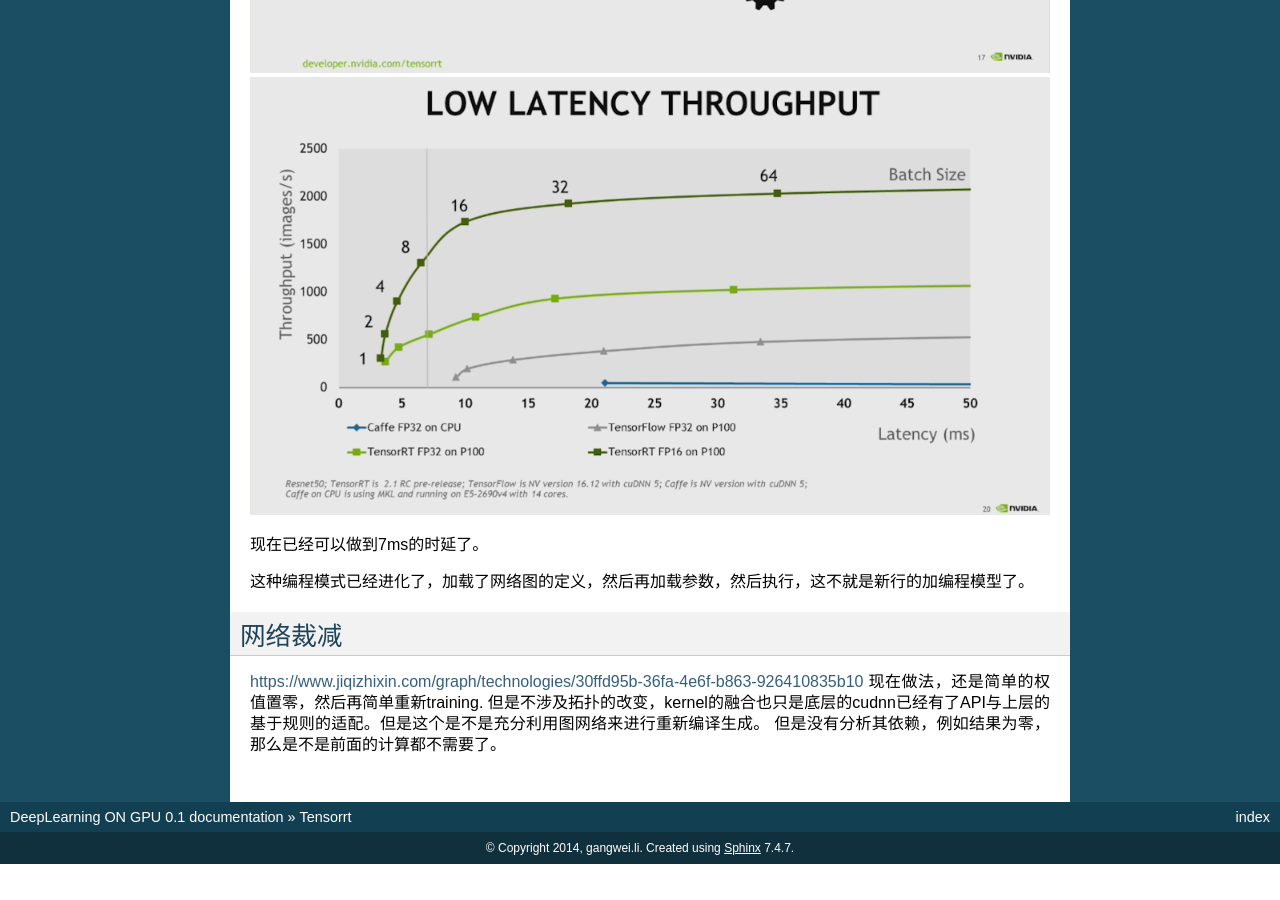
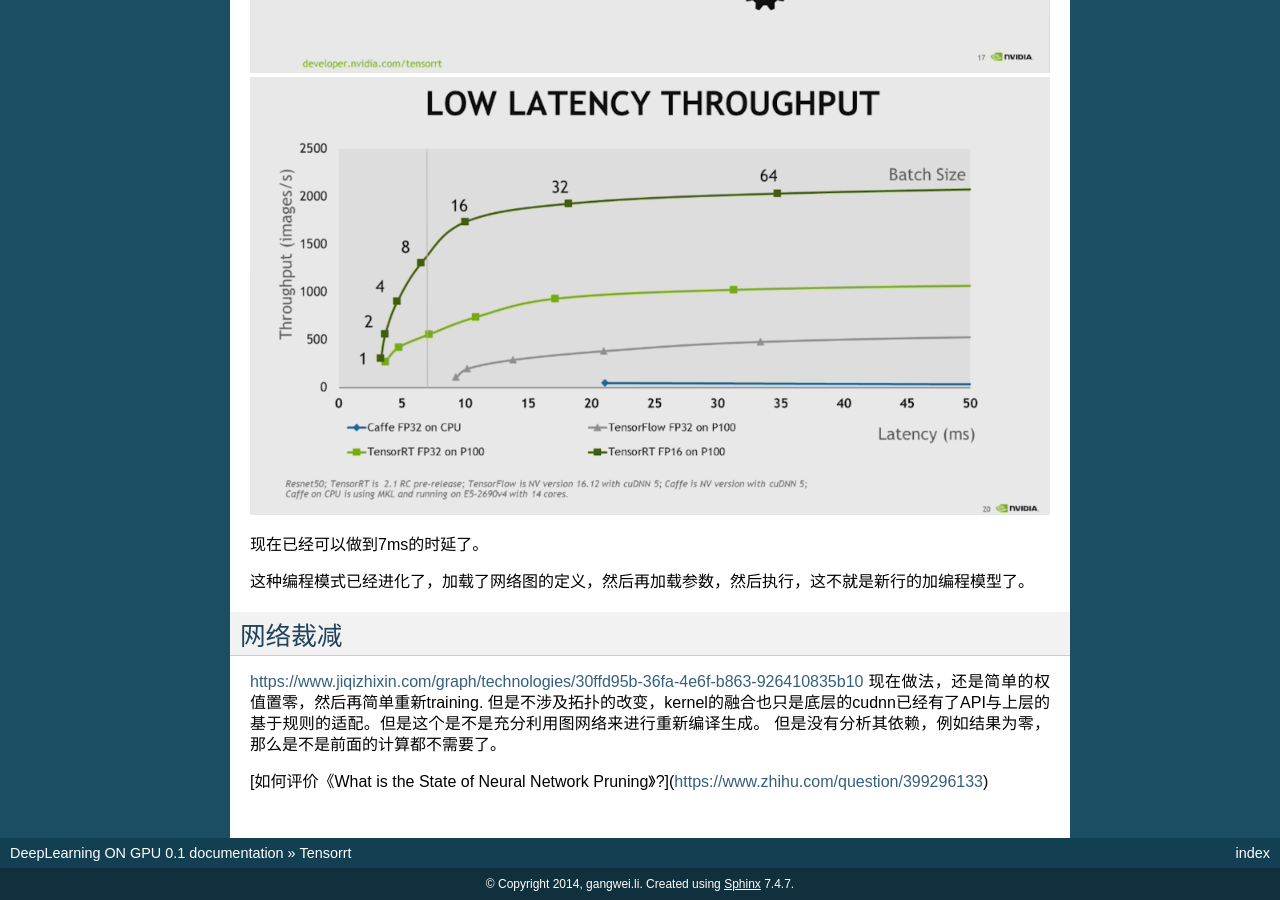
Before and after one commit to gwli/DeepLearningOnGPU, a Sphinx documentation site: the page built from source/Stage_3/tensorrt.rst, in a window 1280 px wide and 900 px high, scrolled down 2184 px. Built offline with Sphinx 7.4.7, drawn with Linux system fonts in a browser that asks for light colours; before the commit the page ends 3048 px from its top, so only the background shows below that.

Commit message:
Update tensorrt.rst

```diff
--- a/source/Stage_3/tensorrt.rst
+++ b/source/Stage_3/tensorrt.rst
@@ -88,3 +88,5 @@
 https://www.jiqizhixin.com/graph/technologies/30ffd95b-36fa-4e6f-b863-926410835b10
 现在做法，还是简单的权值置零，然后再简单重新training. 但是不涉及拓扑的改变，kernel的融合也只是底层的cudnn已经有了API与上层的基于规则的适配。但是这个是不是充分利用图网络来进行重新编译生成。
 但是没有分析其依赖，例如结果为零，那么是不是前面的计算都不需要了。
+
+[如何评价《What is the State of Neural Network Pruning》?](https://www.zhihu.com/question/399296133)
```
